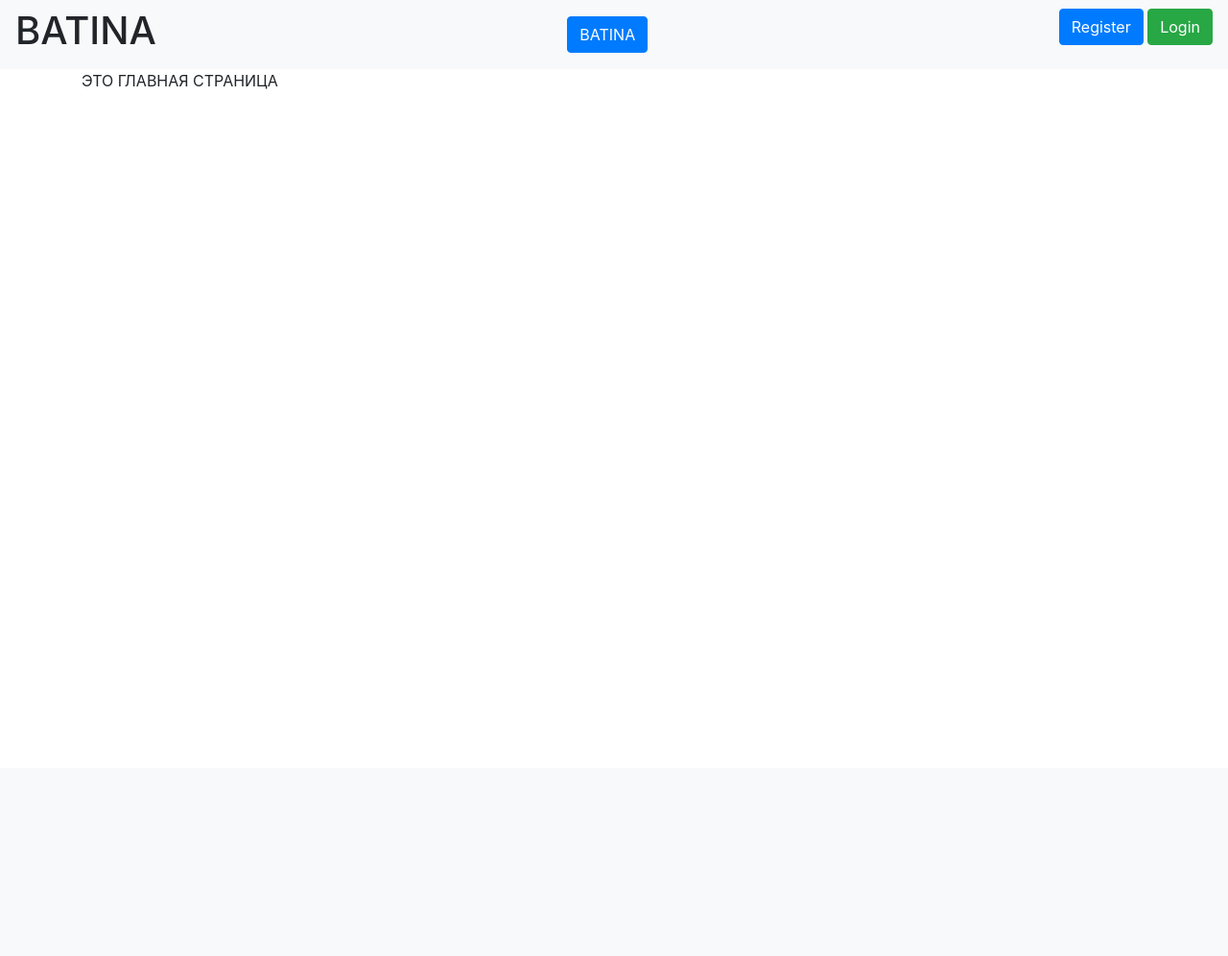
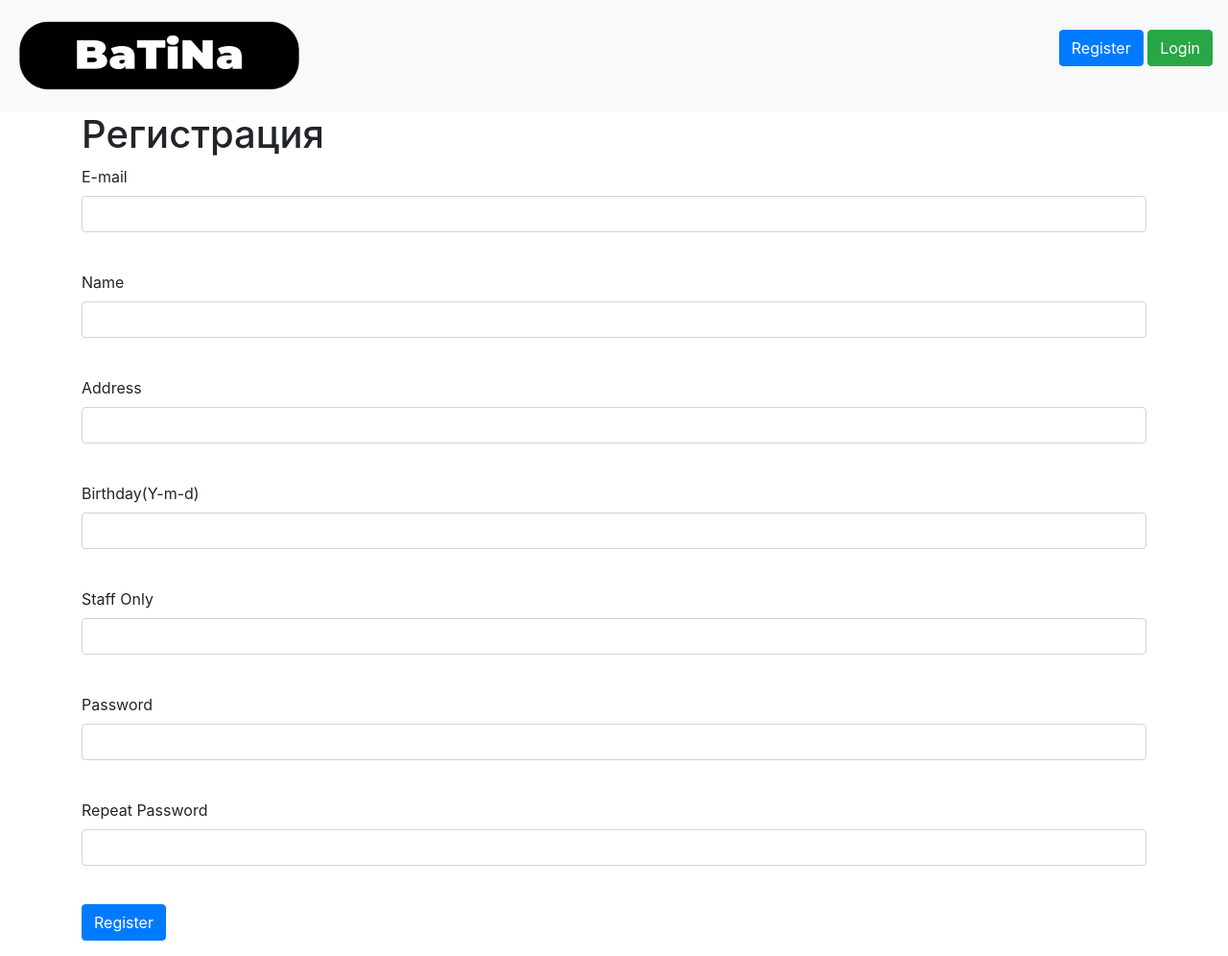
Before and after one commit to Battatt/BaTiNa, a Flask app: page /register in a window 1280 px wide. Shown: the whole page at 96% size. Before the commit the page ends 93 px from the top, so only its background shows below. Run offline with Flask 3, Linux system fonts and the light colour scheme; some libraries are stand-ins or nearby versions.

Commit message:
Register added

```diff
--- a/forms/login_form.py
+++ b/forms/login_form.py
@@ -5,10 +5,6 @@ from wtforms.validators import DataRequired
 
 class LoginForm(FlaskForm):
     email = EmailField('E-mail', validators=[DataRequired()])
-    name = StringField("Name", validators=[DataRequired()])
-    address = StringField("Address")
-    birthday = DateField("Birthday(Y-m-d)", format='%Y-%m-%d')
     password = PasswordField('Password', validators=[DataRequired()])
-    secret_key = StringField("Staff Only")
     remember_me = BooleanField('Remember me')
     submit = SubmitField('Login')
--- /dev/null
+++ b/forms/register_form.py
@@ -0,0 +1,14 @@
+from flask_wtf import FlaskForm
+from wtforms import PasswordField, SubmitField, EmailField, DateField, StringField
+from wtforms.validators import DataRequired
+
+
+class RegisterForm(FlaskForm):
+    email = EmailField('E-mail', validators=[DataRequired()])
+    name = StringField("Name", validators=[DataRequired()])
+    address = StringField("Address")
+    birthday = DateField("Birthday(Y-m-d)", format='%Y-%m-%d')
+    password = PasswordField('Password', validators=[DataRequired()])
+    password_again = PasswordField('Repeat Password', validators=[DataRequired()])
+    secret_key = StringField("Staff Only")
+    submit = SubmitField('Register')
--- a/main.py
+++ b/main.py
@@ -3,6 +3,7 @@ from flask_login import login_user, login_required, logout_user, LoginManager
 from data import db_session
 from data.user import User
 from forms.login_form import LoginForm
+from forms.register_form import RegisterForm
 
 
 app = Flask(__name__)
@@ -19,12 +20,10 @@ def index(title="main"):
     return render_template("index.html", title=title)
 
 
-
 @login_manager.user_loader
 def load_user(user_id):
     db_sess = db_session.create_session()
     return db_sess.query(User).get(user_id)
-
 
 
 @app.route('/login', methods=['GET', 'POST'])
@@ -49,6 +48,32 @@ def logout():
     return redirect("/")
 
 
+@app.route('/register', methods=['GET', 'POST'])
+def register():
+    form = RegisterForm()
+    if form.validate_on_submit():
+        if form.password.data != form.password_again.data:
+            return render_template('register.html', title='Регистрация',
+                                   form=form,
+                                   message="Пароли не совпадают")
+        db_sess = db_session.create_session()
+        if db_sess.query(User).filter(User.email == form.email.data).first():
+            return render_template('register.html', title='Регистрация',
+                                   form=form,
+                                   message="Такой пользователь уже есть")
+        user = User(
+            name=form.name.data,
+            email=form.email.data,
+            birthday=form.birthday.data,
+            address=form.address.data,
+        )
+        user.set_password(form.password.data)
+        db_sess.add(user)
+        db_sess.commit()
+        return redirect('/login')
+    return render_template('register.html', title='Регистрация', form=form)
+
+
 if __name__ == '__main__':
     db_session.global_init("db/batina.db")
     app.run(port=5000, host='127.0.0.1')
--- a/templates/base.html
+++ b/templates/base.html
@@ -1,6 +1,7 @@
 <!doctype html>
 <html lang="en">
 <head>
+    <link rel="icon" href="../static/img/icon.png" type="image/x-icon">
     <meta charset="utf-8">
     <meta name="viewport" content="width=device-width, initial-scale=1, shrink-to-fit=no">
     <link rel="stylesheet" type="text/css" href="../static/css/style.css">
@@ -13,8 +14,7 @@
 <body>
 <header>
     <nav class="navbar navbar-light bg-light">
-        <h1>BATINA</h1>
-        <a class="btn btn-primary" href="/">BATINA</a>
+        <a class="logo" href="/"><img src="../static/img/logo.png" alt="logo" width="300px" height="100px"></a>
         {% if current_user.is_authenticated %}
             <p class="navbar-brand">{{ current_user.name }}</p>
             <a class="btn btn-primary " href="/logout">Logout</a>
--- /dev/null
+++ b/templates/register.html
@@ -0,0 +1,73 @@
+{% extends "base.html" %}
+
+{% block content %}
+    <h1>Регистрация</h1>
+    <form action="" method="post">
+        {{ form.hidden_tag() }}
+        <p>
+            {{ form.email.label }}<br>
+            {{ form.email(class="form-control", type="email") }}<br>
+            {% for error in form.email.errors %}
+                <div class="alert alert-danger" role="alert">
+                    {{ error }}
+                </div>
+            {% endfor %}
+        </p>
+        <p>
+            {{ form.name.label }}<br>
+            {{ form.name(class="form-control", type="name") }}<br>
+            {% for error in form.name.errors %}
+                <div class="alert alert-danger" role="alert">
+                    {{ error }}
+                </div>
+            {% endfor %}
+        </p>
+        <p>
+            {{ form.address.label }}<br>
+            {{ form.address(class="form-control", type="address") }}<br>
+            {% for error in form.address.errors %}
+                <div class="alert alert-danger" role="alert">
+                    {{ error }}
+                </div>
+            {% endfor %}
+        </p>
+        <p>
+            {{ form.birthday.label }}<br>
+            {{ form.birthday(class="form-control", type="birthday") }}<br>
+            {% for error in form.birthday.errors %}
+                <div class="alert alert-danger" role="alert">
+                    {{ error }}
+                </div>
+            {% endfor %}
+        </p>
+        <p>
+            {{ form.secret_key.label }}<br>
+            {{ form.secret_key(class="form-control", type="secret_key") }}<br>
+            {% for error in form.secret_key.errors %}
+                <div class="alert alert-danger" role="alert">
+                    {{ error }}
+                </div>
+            {% endfor %}
+        </p>
+        <p>
+            {{ form.password.label }}<br>
+            {{ form.password(class="form-control", type="password") }}<br>
+            {% for error in form.password.errors %}
+                <div class="alert alert-danger" role="alert">
+                    {{ error }}
+                </div>
+            {% endfor %}
+        </p>
+        <p>
+            {{ form.password_again.label }}<br>
+            {{ form.password_again(class="form-control", type="password_again") }}<br>
+            {% for error in form.password_again.errors %}
+                <div class="alert alert-danger" role="alert">
+                    {{ error }}
+                </div>
+            {% endfor %}
+        </p>
+        <p>{{ form.submit(type="submit", class="btn btn-primary") }}</p>
+        <div>{{ message }}</div>
+    </form>
+{% endblock %}
```
Also changed, not shown: templates/login.html (+0 -36 lines), static/img/icon.png (added), static/img/logo.png (added).
